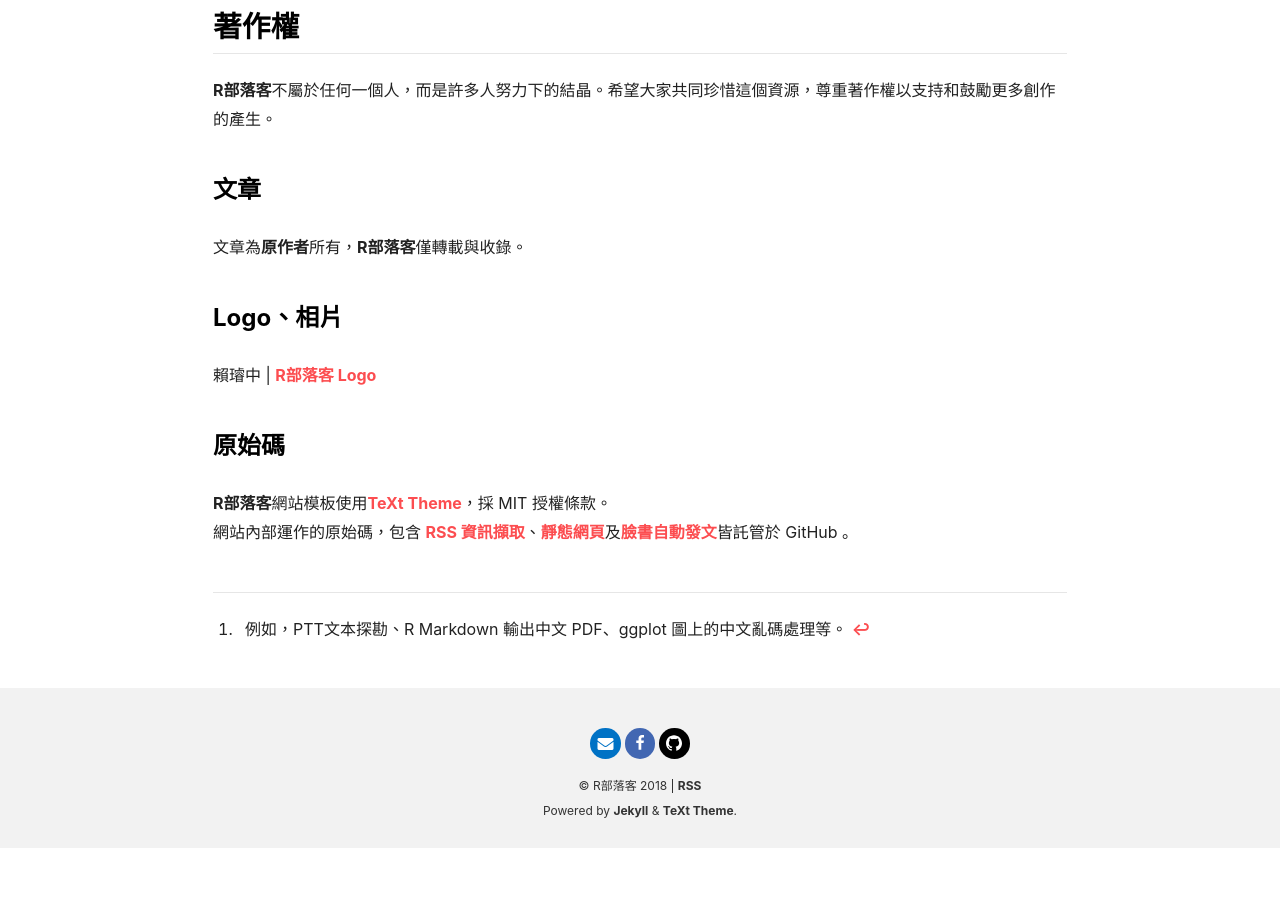
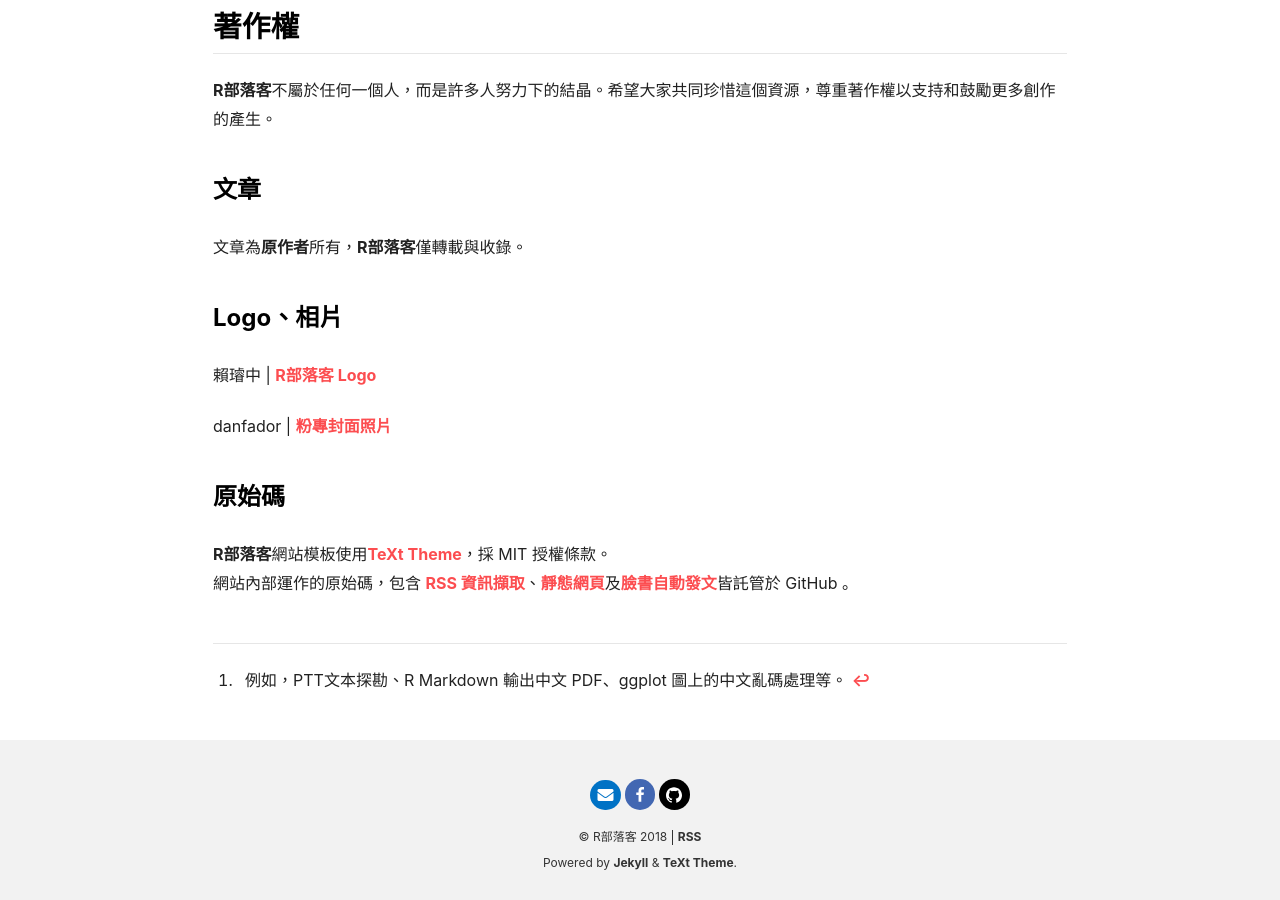
Before and after one commit to Rbloggers/Rbloggers.github.io, a Jekyll site: the page built from web/about.md, in a window 1280 px wide and 900 px high, scrolled down 1220 px. Built offline with Jekyll 4.4.1, drawn with Linux system fonts in a browser that asks for light colours; nearby versions of some CDN libraries; before the commit the page ends 2068 px from its top, so only the background shows below that.

```diff
--- a/web/about.md
+++ b/web/about.md
@@ -45,6 +45,7 @@
 
 賴璿中 \| [R部落客 Logo](https://rbloggers.github.io/assets/images/logo/logo.png)
 
+danfador \| [粉專封面照片](https://pixabay.com/photo-190055/)
 
 ### 原始碼
 
```
Also changed, not shown: 1 other file.
